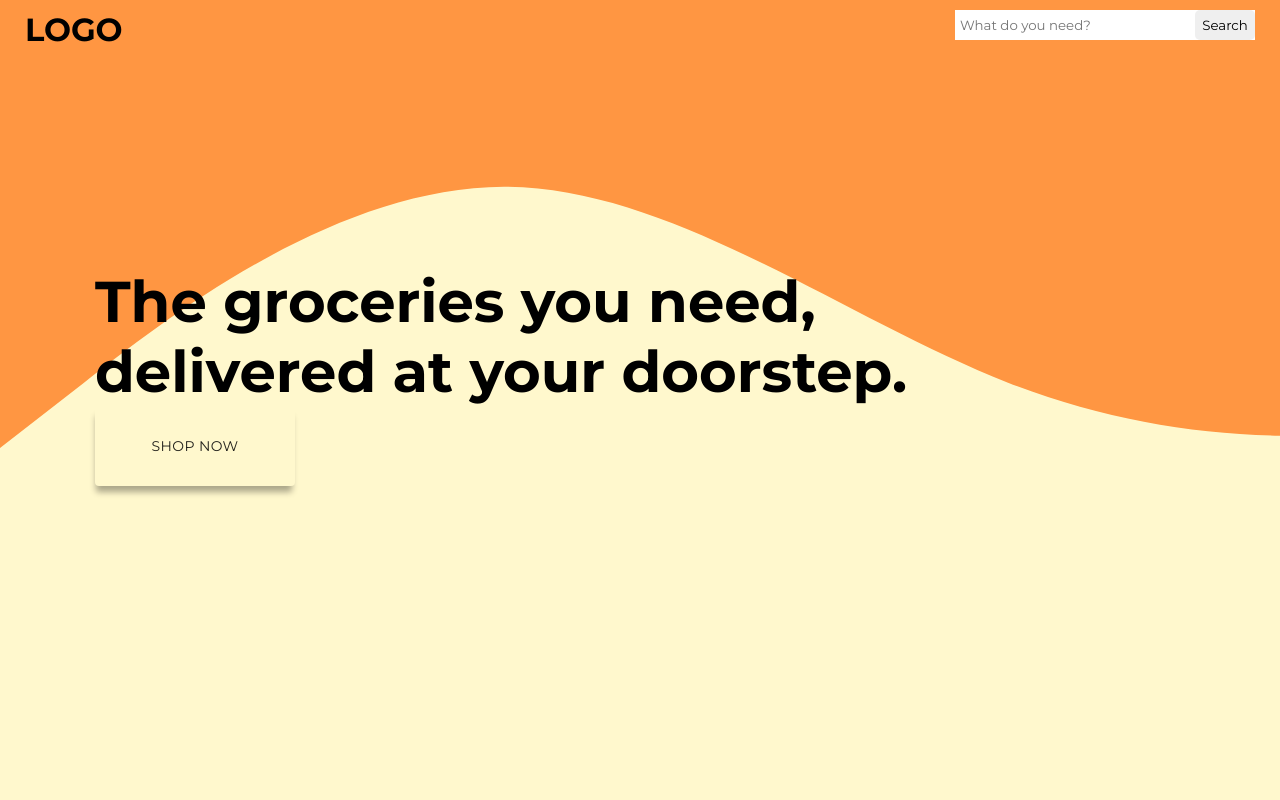
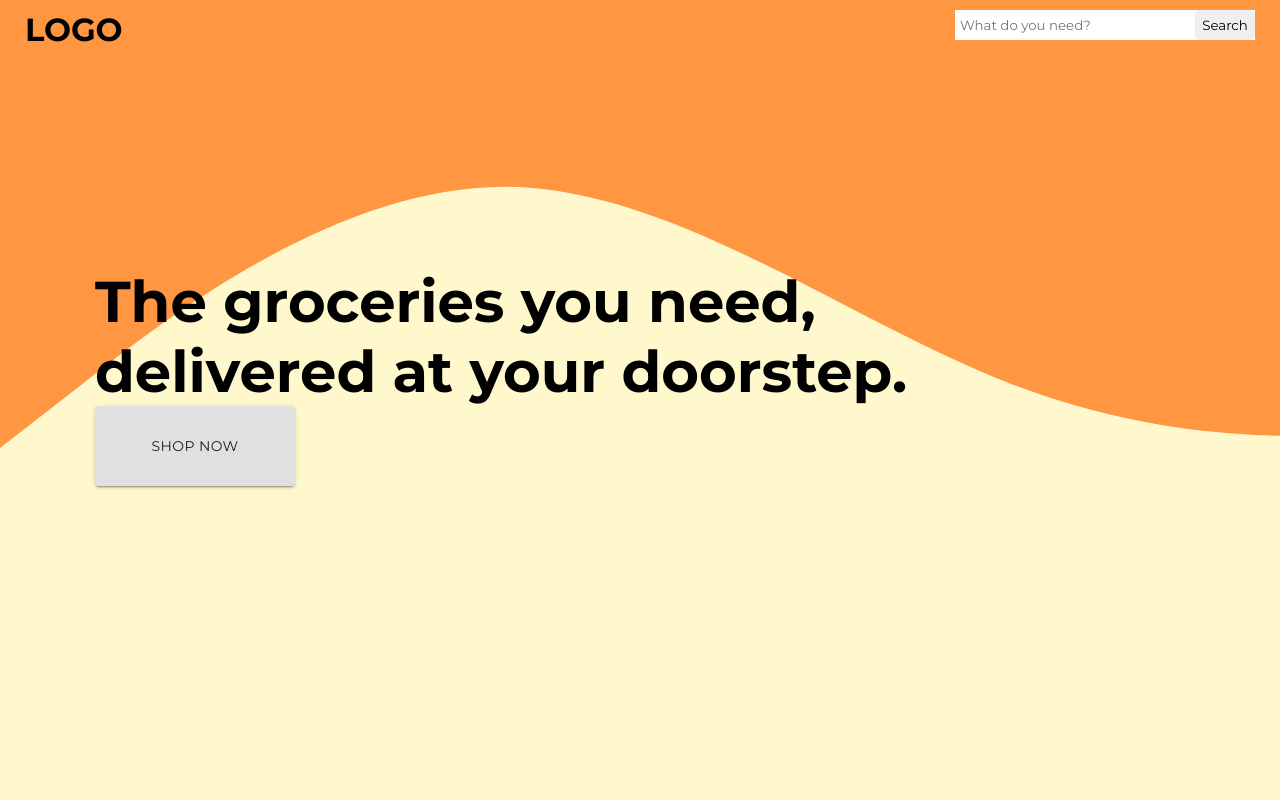
Before and after one commit to uryellll/grocery-app, a React (Create React App) app: page / in a window 1280 px wide. Shown: the top 800 px of the page. Built offline with nearby package versions, Linux system fonts and the light colour scheme.

Commit message:
some changes

```diff
--- a/src/Containers/Landing/Landing.js
+++ b/src/Containers/Landing/Landing.js
@@ -43,7 +43,9 @@ const landing = ({ products }) => {
             delivered at your doorstep.
           </h1>
           <Link to="/products">
-            <Button className={classes.bannerBtn}>Shop now</Button>
+            <Button variant="contained" className={classes.bannerBtn}>
+              Shop now
+            </Button>
           </Link>
         </div>
       </div>
--- a/src/Containers/Landing/Landing.module.css
+++ b/src/Containers/Landing/Landing.module.css
@@ -59,7 +59,6 @@
   font-size: clamp(0.9rem, 1vw + 1rem, 2.2rem);
   margin: 0 25px;
   padding: 10px 20px;
-
   position: absolute;
   left: 50px;
   top: 32vh;
@@ -69,16 +68,11 @@
   border: none;
   border-radius: 5px;
   box-shadow: -1px 8px 6px -2px rgba(0, 0, 0, 0.33);
-  background: #ff9642;
   color: #000000;
+  background-color: #ff9642;
+  padding: 10px 10px;
   height: 10vh;
   width: 25vh;
-  padding: 10px 10px;
-  font-size: clamp(1rem, 2vw, 1.5rem);
-}
-
-.MuiButton-root {
-  background: #ff9642;
 }
 
 .contentContainer > img {
```
